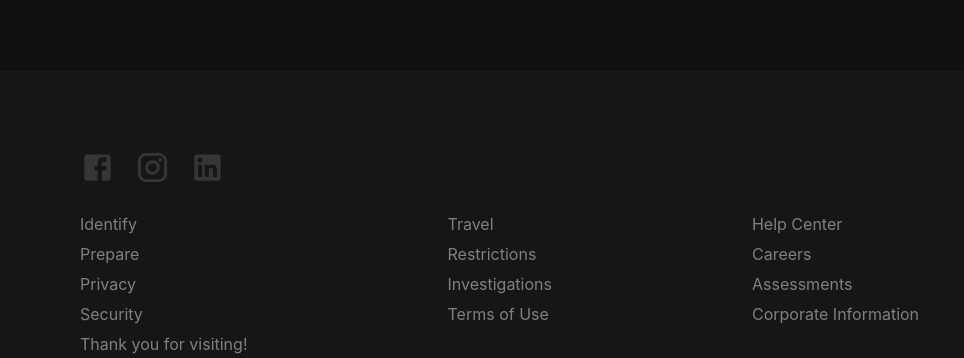
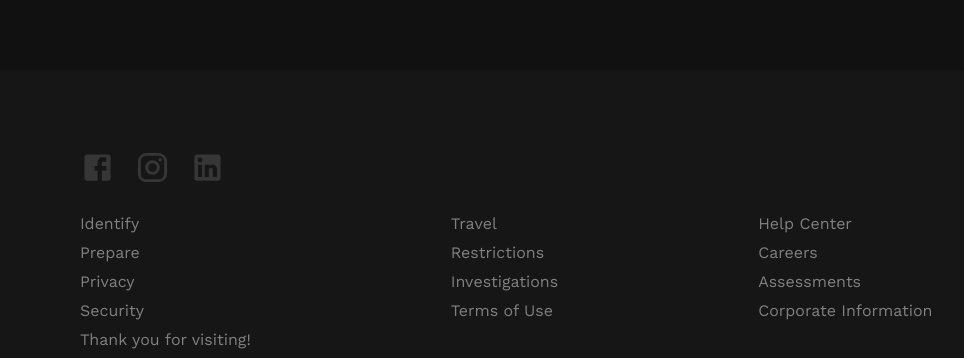
Before and after one commit to sophia2798/guardian_frontend, a React (Create React App) app: page /trips in a window 1280 px wide. Shown: the part 1310-1668 px from the top of the page, without its empty margins (0-964 px from the left). Built offline with nearby package versions, Linux system fonts and the light colour scheme.

Commit message:
changed footer font to work sans

```diff
--- a/src/home-components/Footer.css
+++ b/src/home-components/Footer.css
@@ -6,6 +6,7 @@
     padding-top: 80px;
     padding-left: 80px;
     padding-right: 120px;
+    font-family: 'Work Sans', sans-serif;
 }
 
 .footer__icon {
```
